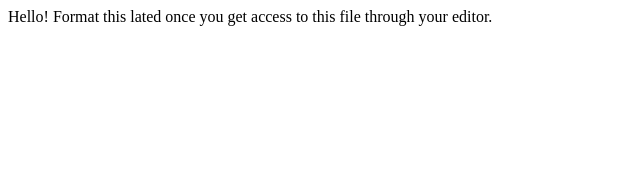
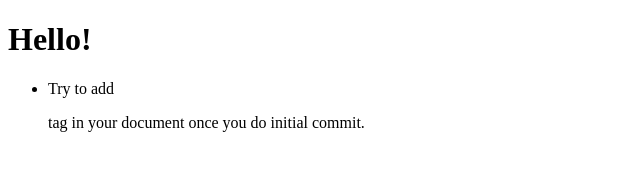
Before and after one commit to inuonly/demosite, a plain HTML site: page index.html in a window 1280 px wide. Shown: the whole page, without its empty margins (0-640 px from the left). Drawn offline with Linux system fonts and the light colour scheme.

Commit message:
added a task and initial commit to check changes done from editor are reflecting in files as well as website in public webpage or not

```diff
--- a/index.html
+++ b/index.html
@@ -1 +1,22 @@
-Hello! Format this lated once you get access to this file through your editor.
+<!DOCTYPE html>
+<html lang="en">
+<head>
+    <meta charset="UTF-8">
+    <meta name="viewport" content="width=device-width, initial-scale=1.0">
+    <title>DemoSite Script Async Google Calls</title>
+</head>
+<body>
+    <div>
+        <h1>
+            Hello!
+        </h1>
+        <ul>
+            <li>
+                <p>
+                    Try to add <pre><script></script></pre> tag in your document once you do initial commit.
+                </p>
+            </li>
+        </ul>
+    </div>
+</body>
+</html>
```
